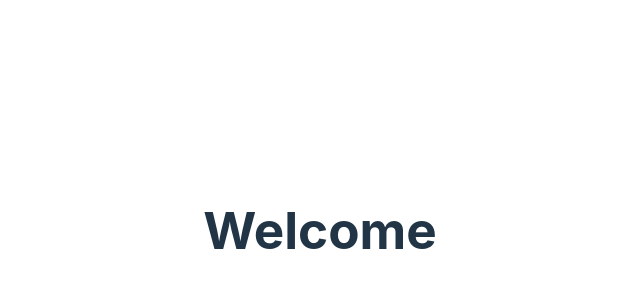
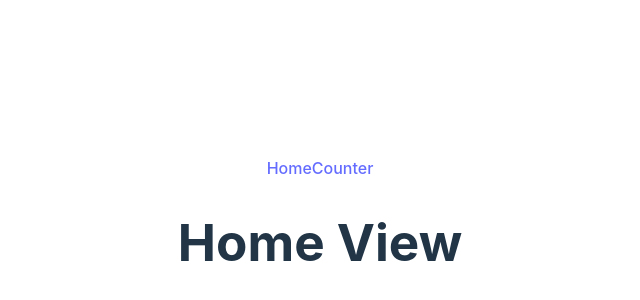
Before and after one commit to dmarafon/vue_test_project, a Vue app: page / in a window 1280 px wide. Shown: the part 170-470 px from the top of the page, without its empty margins (320-960 px from the left). Built offline with nearby package versions, Linux system fonts and the light colour scheme.

Commit message:
Adding store configured

```diff
--- a/package.json
+++ b/package.json
@@ -9,6 +9,7 @@
     "preview": "vite preview"
   },
   "dependencies": {
+    "pinia": "^2.0.16",
     "vue": "^3.2.37",
     "vue-router": "^4.1.2"
   },
--- a/src/App.vue
+++ b/src/App.vue
@@ -4,7 +4,9 @@
 </script>
 
 <template>
-  <h1>Welcome</h1>
+  <router-link to="/">Home</router-link>
+  <router-link to="/counter">Counter</router-link>
+  <router-view></router-view>
 </template>
 
 <style scoped></style>
--- a/src/main.ts
+++ b/src/main.ts
@@ -1,6 +1,7 @@
 import { createApp } from "vue";
 import "./style.css";
+import { createPinia } from "pinia";
 import App from "./App.vue";
 import router from "./router";
 
-createApp(App).use(router).mount("#app");
+createApp(App).use(createPinia()).use(router).mount("#app");
```
Also changed, not shown: src/stores/counterStore.ts (added, +13 -0 lines), 1 other file (tests, documents, lock files or other folders).
